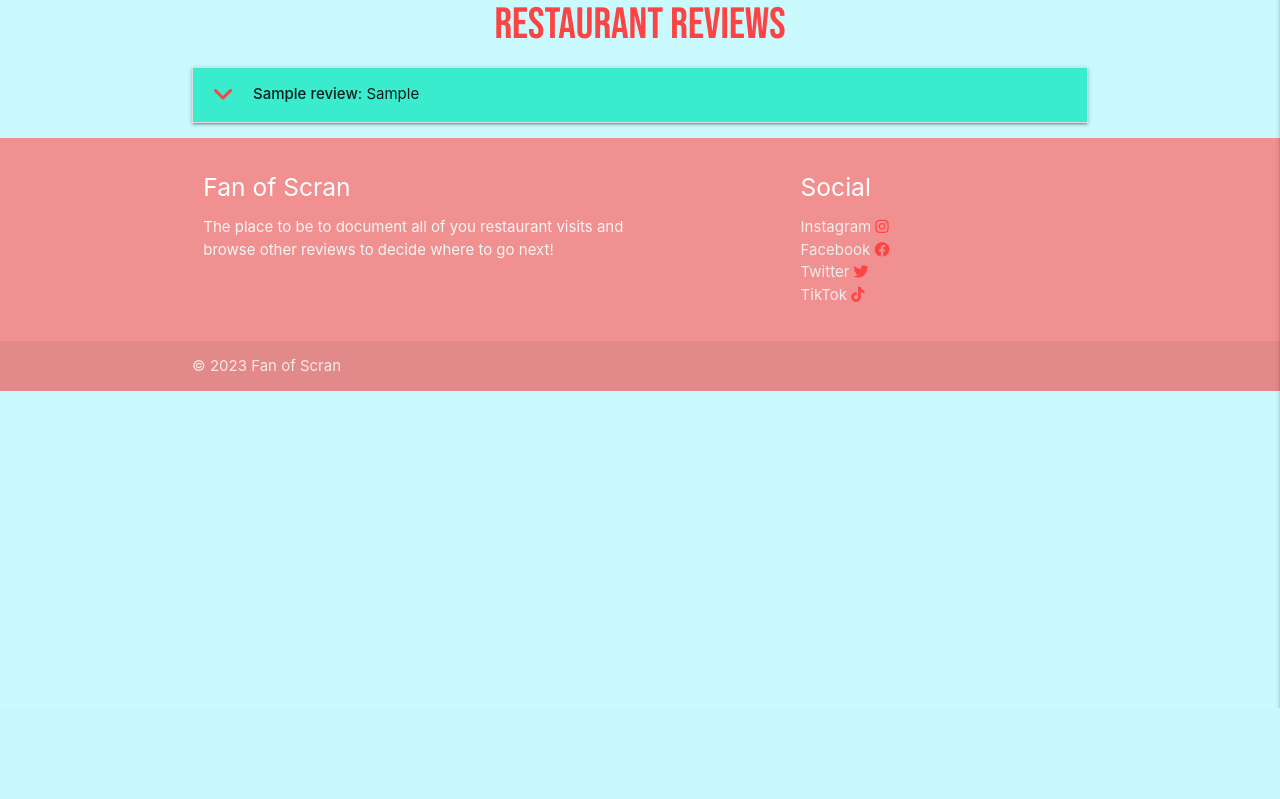
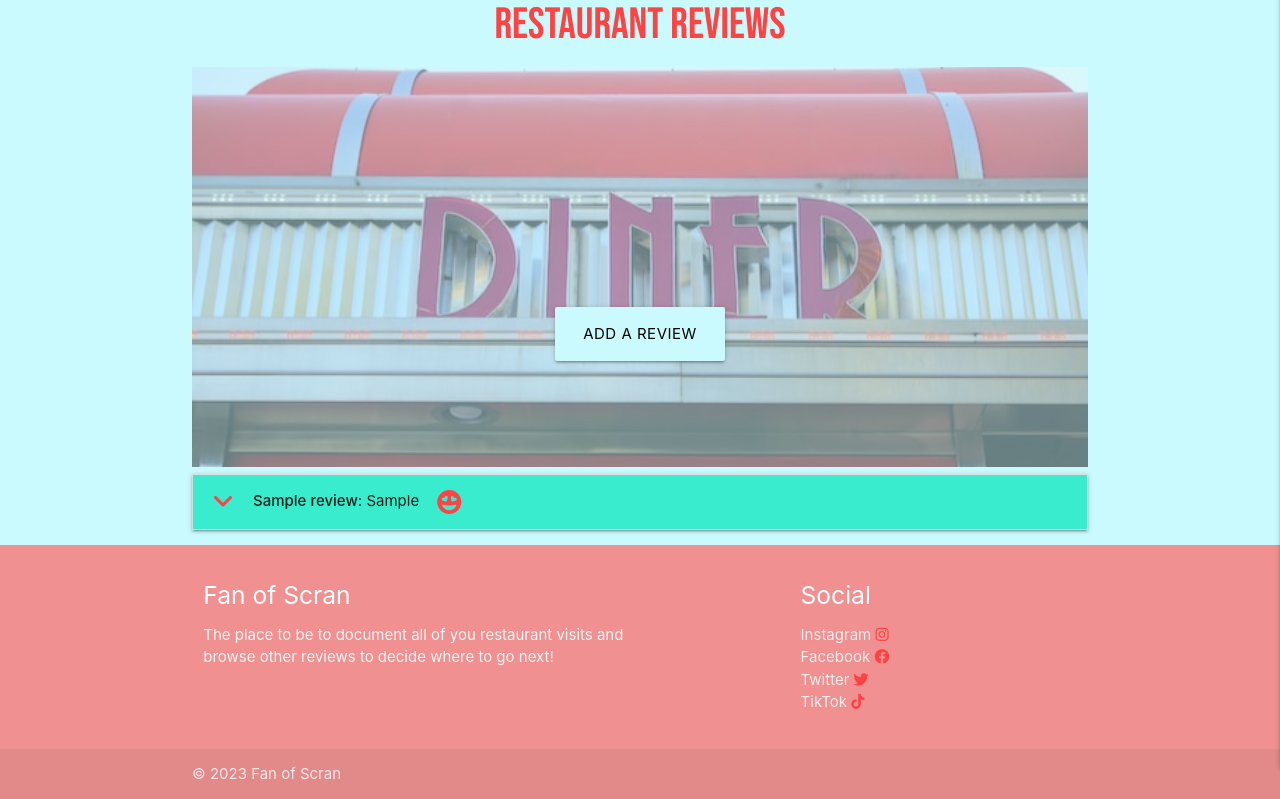
Before and after one commit to bethanyalicehall/ms3-recipe, a Flask app: page /all_reviews in a window 1280 px wide. Shown: the part 92-891 px from the top of the page. Before the commit the page ends 800 px from the top, so only its background shows below. Run offline with Flask 2, Linux system fonts and the light colour scheme; a database or web service that is not in the repository returns one stand-in record (values such as "Sample title"); some libraries are stand-ins or nearby versions.

Commit message:
Added icons to show review rating next to collapsible header

```diff
--- a/static/css/style.css
+++ b/static/css/style.css
@@ -122,3 +122,7 @@ footer {
   #mobile-demo a {
     color: #fc4445;
   }
+
+  data-tooltip {
+    background: #fc4445;
+  }
--- a/templates/all_reviews.html
+++ b/templates/all_reviews.html
@@ -3,6 +3,21 @@
 
 <h3 class="header center ">Restaurant Reviews</h3>
 
+<div id="index-banner" class="parallax-container">
+    <div class="section no-pad-bot">
+      <div class="container">
+        <br><br>
+        <br><br>
+        <br><br>
+        <br><br>
+        <br><br>
+        <div class="row center-align">
+          <a href="{{ url_for('add_review') }}" class="btn btn-large waves-effect waves-light">Add a review</a>
+        </div>
+      </div>
+    </div>
+    <div class="parallax"><img src="static/img/diner2.jpg" alt="diner"img style="transform: translate3d(-50%, 225.01px, 0px); opacity: 1;"></div>
+  </div>
 
 <ul class="collapsible">
     {% for review in reviews %}
@@ -10,8 +25,19 @@
         <div class="collapsible-header">
             <i class="fas fa-angle-down"></i>
             <strong>{{ review.restaurant_name }}</strong>: {{ review.restaurant_location }}
-
-
+            {% if review.overall_rating == "Poor" %}
+            <i class="fas fa-face-frown  tooltipped right"
+            data-position="right" data-tooltip="Poor"></i>
+            {% elif review.overall_rating == "Average" %}
+            <i class="fas fa-face-meh  tooltipped right"
+                data-position="right" data-tooltip="Average"></i>
+            {% elif review.overall_rating == "Good" %}
+            <i class="fas fa-face-smile  tooltipped right"
+                data-position="right" data-tooltip="Good"></i>
+            {% else %}
+            <i class="fas fa-face-grin-hearts  tooltipped right"
+                data-position="right" data-tooltip="Excellent"></i>
+        {% endif %}
         </div>
         <div class="collapsible-body">
             <strong>{{ review.date_visited }}</strong><br>
```
Also changed, not shown: templates/profile.html (+31 -10 lines), templates/review.html (+13 -1 lines).
